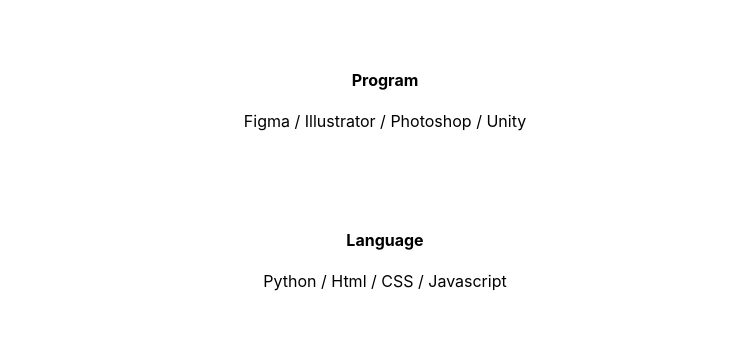
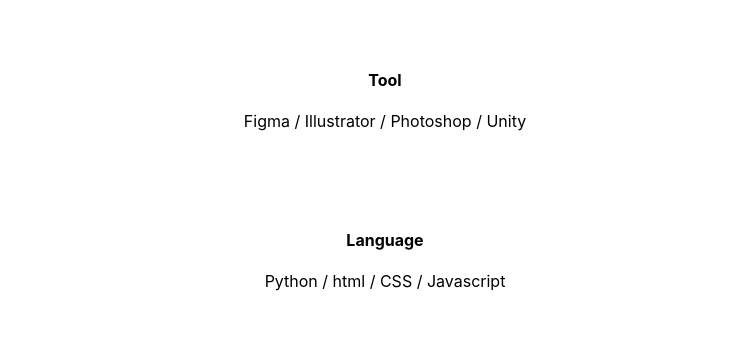
Before and after one commit to JeeSeoyoung/SW_Camp_hw1, a Next.js app: page /Skill in a window 1280 px wide. Shown: the part 194-535 px from the top of the page, without its empty margins (255-1003 px from the left). Built offline with nearby package versions, Linux system fonts and the light colour scheme.

Commit message:
skill수정

```diff
--- a/pages/Skill.js
+++ b/pages/Skill.js
@@ -5,12 +5,12 @@ const Skill = ()=>{
         <div className={styles.article}>
             <div className={styles.skills}>
                 <div className={styles.skillsDetail}>
-                    <h4>Program</h4>
+                    <h4>Tool</h4>
                     <p>Figma  /  Illustrator  /  Photoshop  /  Unity</p>
                 </div>
                 <div className={styles.skillsDetail}>
                     <h4>Language</h4>
-                    <p>Python  /  Html  /  CSS  /  Javascript</p>
+                    <p>Python  /  html  /  CSS  /  Javascript</p>
                 </div>
             </div>
         </div>
```
